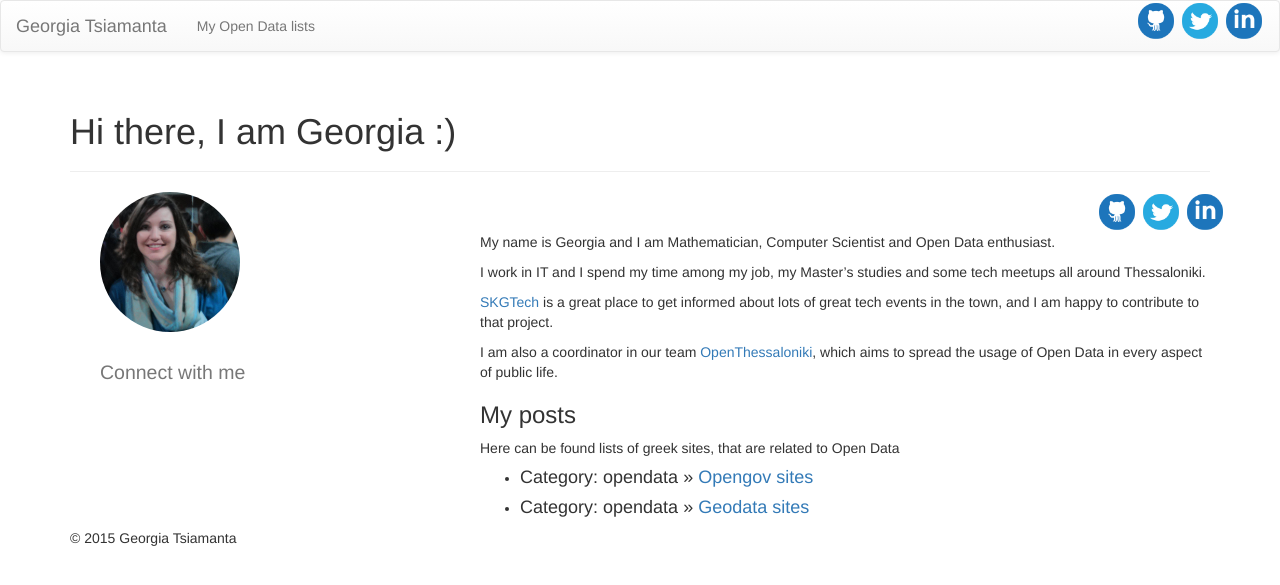
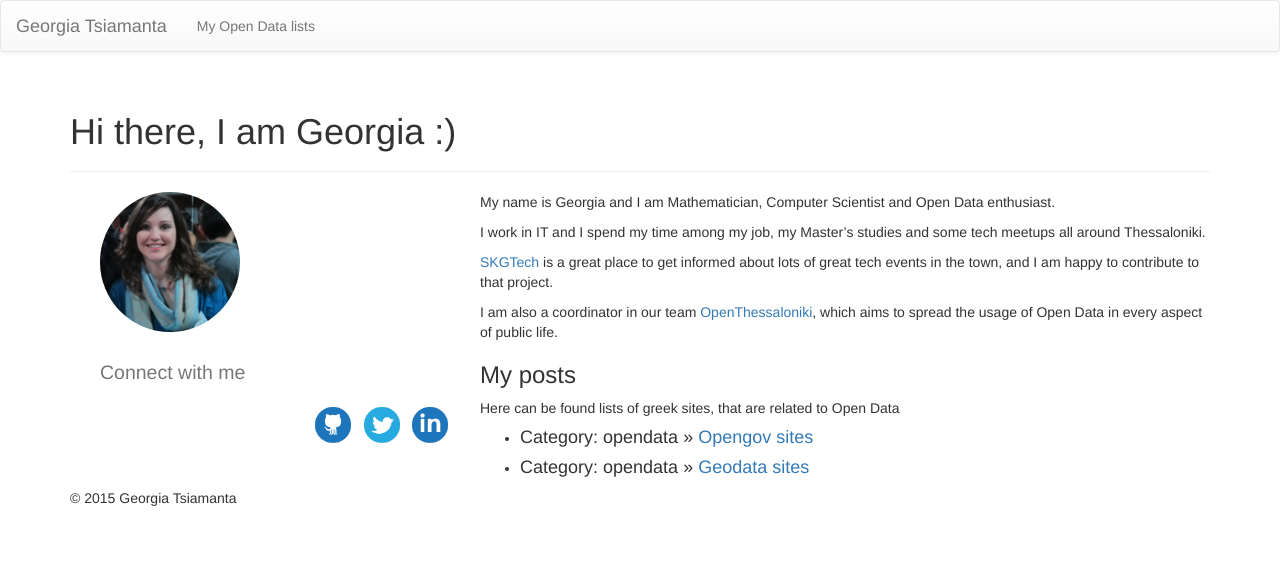
Before and after one commit to georgiats/georgiats-old-blog, a Jekyll site: the page built from index.md, in a window 1280 px wide. Shown: the top 585 px of the page. Built offline with Jekyll 4.4.1, drawn with Linux system fonts in a browser that asks for light colours; nearby versions of some CDN libraries; library files that are not in the unit come from our copies.

Commit message:
change social media icons

```diff
--- a/_includes/themes/bootstrap-3/default.html
+++ b/_includes/themes/bootstrap-3/default.html
@@ -64,12 +64,6 @@
             {% include JB/pages_list %} -->
           </ul>
 
-      <div align="right">
-
-        <a href="http://github.com/{{ site.author.github }}/" rel="me" target="_blank"><img class="img-circle" src="/images/github.png" alt="Generic placeholder image" style="width: 40px; height: 40px;"></a>
-        <a href="http://twitter.com/{{ site.author.twitter }}/" rel="me" target="_blank"><img class="img-circle" src="/images/twitter.png" style="width: 40px; height: 40px;"></a>
-       <a href="http://gr.linkedin.com/in/gtsiamanta" target="_blank"><img class="img-circle" src="/images/linkedin.png" style="width: 40px; height: 40px;"></a>
-
     </div><!-- /.navbar-collapse -->
     </div>
       </nav>
--- a/_includes/themes/bootstrap-3/page.html
+++ b/_includes/themes/bootstrap-3/page.html
@@ -8,14 +8,14 @@
 <div class="col-md-4">
 	<img class="img-circle" src="/images/me.png" alt="Generic placeholder image" style="width: 140px; height: 140px;">
   	<h2>{% if page.tagline %} <small>{{ page.tagline }}</small>{% endif %}<h2>
-</div>
+
 
 <div align="right">
         <a href="http://github.com/{{ site.author.github }}/" rel="me" target="_blank"><img class="img-circle" src="/images/github.png" alt="Generic placeholder image" style="width: 40px; height: 40px;"></a>
         <a href="http://twitter.com/{{ site.author.twitter }}/" rel="me" target="_blank"><img class="img-circle" src="/images/twitter.png" style="width: 40px; height: 40px;"></a>
        <a href="http://gr.linkedin.com/in/gtsiamanta" target="_blank"><img class="img-circle" src="/images/linkedin.png" style="width: 40px; height: 40px;"></a>
 </div><!-- /.col-lg-4 -->
-
+</div>
 
 <div class="row2">
   <div class="col-md-8">
```
